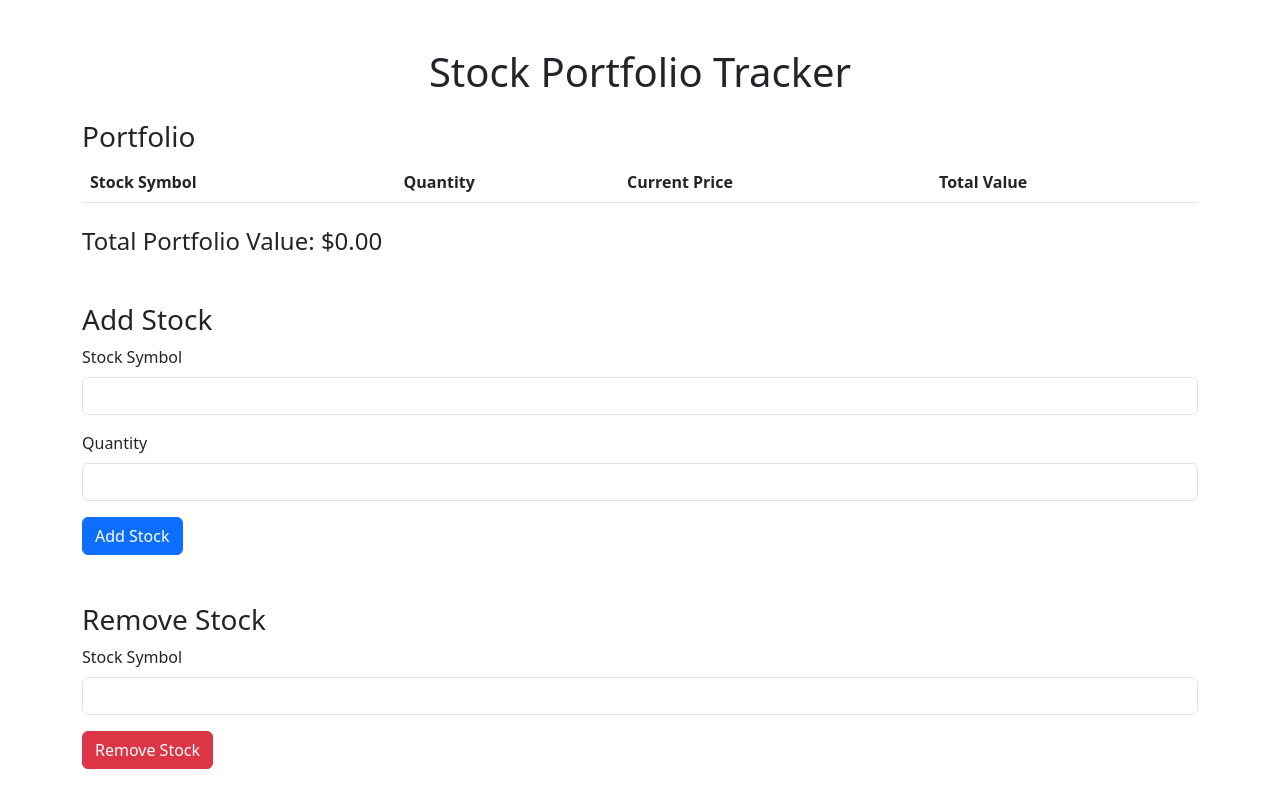
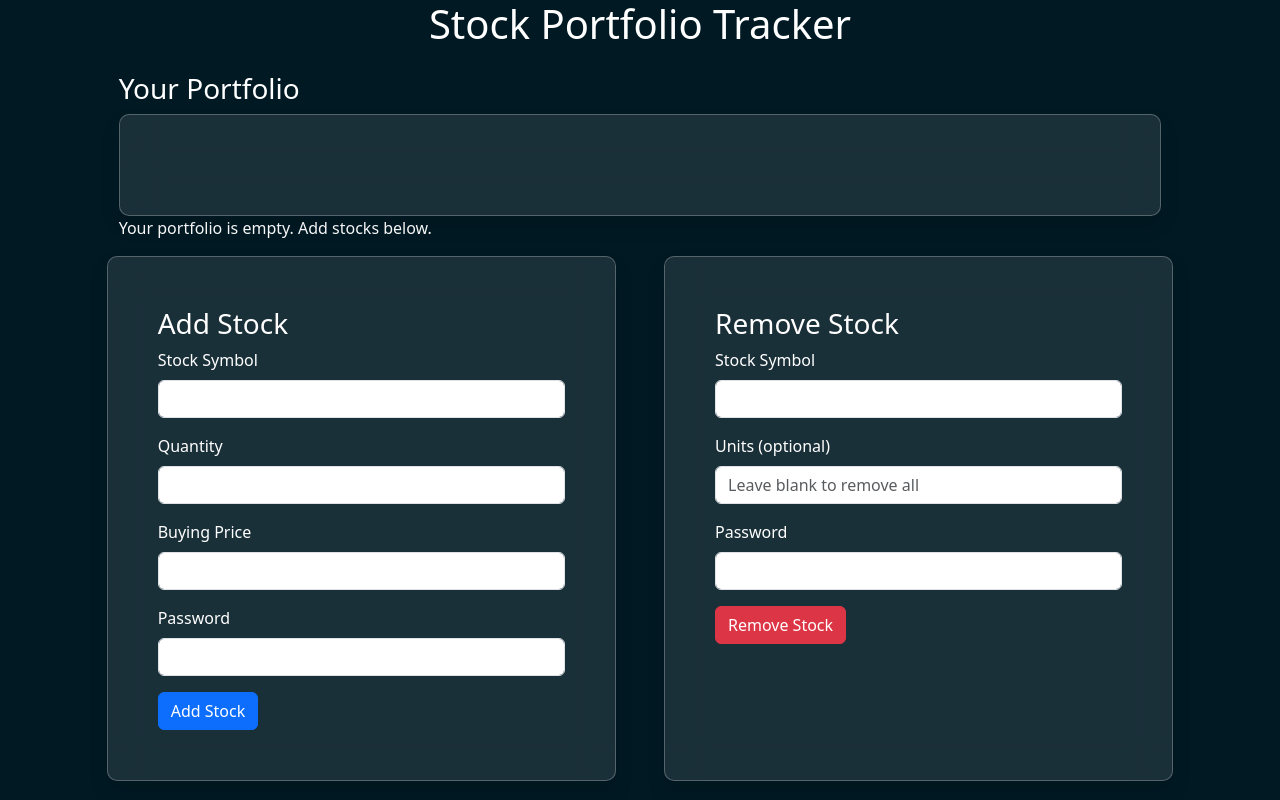
Before and after one commit to Tharvesh588/Codealpha_StockPortfolio-Tracker, a Flask app: page / in a window 1280 px wide. Run offline with Flask 3, Linux system fonts and the light colour scheme; lists and menus that the app fills with data are empty; some libraries are stand-ins or nearby versions.

Commit message:
Update Tracker

```diff
--- a/app.py
+++ b/app.py
@@ -1,64 +1,181 @@
-import requests
-from flask import Flask, render_template, request, redirect, url_for
+from flask import Flask, render_template, request, redirect, url_for, flash, Response
+import yfinance as yf
+import plotly.graph_objects as go
+import csv
+import io
+
 
 app = Flask(__name__)
+app.secret_key = "your_secret_key"
 
 # Initialize the portfolio
 portfolio = {}
 
-# Function to get real-time stock data
+# The password to authenticate actions
+PASSWORD = 'AdminPass'
+
+# Function to get real-time stock price using yfinance
 def get_stock_price(symbol):
     try:
-        # API key for Alpha Vantage
-        api_key = "CK23ZB6U6BDUBMKQ"
-        url = f"https://www.alphavantage.co/query?function=GLOBAL_QUOTE&symbol={symbol}&apikey={api_key}"
-        response = requests.get(url)
-        data = response.json()
-        if "Global Quote" in data:
-            price = float(data["Global Quote"]["05. price"])
-            return price
-        else:
-            return None
+        stock = yf.Ticker(symbol)
+        price = stock.history(period="1d")['Close'][0]
+        return price
     except Exception as e:
         print("Error fetching stock data:", e)
         return None
 
-# Flask routes
-@app.route('/')
-def index():
-    total_value = 0
-    portfolio_data = []
+# Function to get historical stock data using yfinance
+def get_stock_history(symbol):
+    try:
+        stock = yf.Ticker(symbol)
+        data = stock.history(period="1y")  # 1 year of historical data
+        return data
+    except Exception as e:
+        print("Error fetching stock history:", e)
+        return None
+
+
+@app.route('/export', methods=['GET'])
+def export_csv():
+    # Create a CSV in-memory
+    output = io.StringIO()
+    writer = csv.writer(output)
+
+    # Write headers
+    writer.writerow(['Stock Symbol', 'Quantity', 'Buying Price', 'Current Price', 'Value', 'Profit/Loss'])
+
+    # Write portfolio data
     for symbol, data in portfolio.items():
         current_price = get_stock_price(symbol)
         if current_price:
             stock_value = current_price * data['quantity']
+            profit_loss = (current_price - data['buying_price']) * data['quantity']
+            writer.writerow([
+                symbol,
+                data['quantity'],
+                data['buying_price'],
+                current_price,
+                stock_value,
+                profit_loss
+            ])
+
+    output.seek(0)  # Reset the pointer to the start of the file
+    return Response(
+        output,
+        mimetype="text/csv",
+        headers={"Content-Disposition": "attachment;filename=portfolio.csv"}
+    )
+
+
+# Route to display the portfolio and optionally a graph
+@app.route('/')
+def index():
+    total_value = 0
+    total_profit_loss = 0
+    portfolio_data = []
+
+    for symbol, data in portfolio.items():
+        current_price = get_stock_price(symbol)
+        if current_price:
+            stock_value = current_price * data['quantity']
+            profit_loss = (current_price - data['buying_price']) * data['quantity']
             total_value += stock_value
+            total_profit_loss += profit_loss
             portfolio_data.append({
                 'symbol': symbol,
                 'quantity': data['quantity'],
-                'price': current_price,
-                'value': stock_value
+                'buying_price': data['buying_price'],
+                'current_price': current_price,
+                'value': stock_value,
+                'profit_loss': profit_loss
             })
-    return render_template('index.html', portfolio=portfolio_data, total_value=total_value)
 
+    # Check if a symbol is passed for the graph
+    symbol = request.args.get("symbol")
+    graph_html = None
+    if symbol:
+        history = get_stock_history(symbol)
+        if history is not None and not history.empty:
+            dates = history.index.strftime('%Y-%m-%d').tolist()
+            prices = history['Close'].tolist()
+
+            # Create the Plotly graph
+            fig = go.Figure()
+            fig.add_trace(go.Scatter(x=dates, y=prices, mode='lines', name=symbol))
+            fig.update_layout(
+                title=f"{symbol} Stock Price History",
+                xaxis_title="Date",
+                yaxis_title="Closing Price ($)",
+                template="plotly_dark"
+            )
+
+            # Convert the Plotly graph to HTML
+            graph_html = fig.to_html(full_html=False)
+        else:
+            flash(f"Could not fetch historical data for {symbol}.", "danger")
+
+    return render_template(
+        'index.html',
+        portfolio=portfolio_data,
+        total_value=total_value,
+        total_profit_loss=total_profit_loss,
+        graph_html=graph_html
+    )
+
+# Route to add stock with password verification
 @app.route('/add', methods=['POST'])
 def add_stock():
+    password = request.form.get('password')
+    if password != PASSWORD:
+        flash("Incorrect password.", "danger")
+        return redirect(url_for('index'))
+
     symbol = request.form['symbol'].upper()
     quantity = int(request.form['quantity'])
+    buying_price = float(request.form['buying_price'])
+
     price = get_stock_price(symbol)
     if price:
         if symbol in portfolio:
             portfolio[symbol]['quantity'] += quantity
+            portfolio[symbol]['buying_price'] = (
+                (portfolio[symbol]['buying_price'] * portfolio[symbol]['quantity']) + (buying_price * quantity)
+            ) / (portfolio[symbol]['quantity'] + quantity)
         else:
-            portfolio[symbol] = {'quantity': quantity, 'price': price}
+            portfolio[symbol] = {'quantity': quantity, 'buying_price': buying_price}
+        flash(f"Added {quantity} shares of {symbol} to your portfolio.", "success")
+    else:
+        flash(f"Invalid stock symbol: {symbol}", "danger")
     return redirect(url_for('index'))
 
+# Route to remove stock with password verification
 @app.route('/remove', methods=['POST'])
 def remove_stock():
+    password = request.form.get('password')
+    if password != PASSWORD:
+        flash("Incorrect password.", "danger")
+        return redirect(url_for('index'))
+
     symbol = request.form['symbol'].upper()
+    units = request.form.get('units')
+
     if symbol in portfolio:
-        del portfolio[symbol]
+        if units:
+            units_to_remove = int(units)
+            if portfolio[symbol]['quantity'] > units_to_remove:
+                portfolio[symbol]['quantity'] -= units_to_remove
+                flash(f"Removed {units_to_remove} units of {symbol} from your portfolio.", "success")
+            elif portfolio[symbol]['quantity'] == units_to_remove:
+                del portfolio[symbol]
+                flash(f"Removed all units of {symbol} from your portfolio.", "success")
+            else:
+                flash(f"Cannot remove {units_to_remove} units of {symbol} as you only have {portfolio[symbol]['quantity']} units.", "danger")
+        else:
+            del portfolio[symbol]
+            flash(f"Removed {symbol} from your portfolio.", "success")
+    else:
+        flash(f"Stock {symbol} not found in your portfolio.", "danger")
     return redirect(url_for('index'))
 
 if __name__ == '__main__':
-    app.run(debug=True)
+    app.run(debug=True, port=1397, host='0.0.0.0')
--- a/requirements.txt
+++ b/requirements.txt
@@ -1,2 +1,4 @@
 flask
 requests
+yfinance
+plotly
--- a/templates/index.html
+++ b/templates/index.html
@@ -1,23 +1,73 @@
 <!DOCTYPE html>
 <html lang="en">
+
 <head>
     <meta charset="UTF-8">
     <meta name="viewport" content="width=device-width, initial-scale=1.0">
     <title>Stock Portfolio Tracker</title>
     <link rel="stylesheet" href="https://cdn.jsdelivr.net/npm/bootstrap@5.3.0/dist/css/bootstrap.min.css">
+    <script src="https://cdn.plot.ly/plotly-latest.min.js"></script>
+    <style>
+        body {
+            background: #001923;
+            color: #fff;
+        }
+
+        .box {
+            padding: 50px;
+            box-shadow: 0 10px 20px rgba(0, 0, 0, .1);
+            background: rgba(255, 255, 255, 0.1);
+            backdrop-filter: blur(20px);
+            border: 1px solid rgba(255, 255, 255, 0.25);
+            border-radius: 10px;
+        }
+    </style>
 </head>
+
 <body>
-    <div class="container mt-5">
+    <div class="container col-md-10">
         <h1 class="text-center">Stock Portfolio Tracker</h1>
+
+        {% with messages = get_flashed_messages(with_categories=True) %}
+        {% if messages %}
+        <div class="mt-3">
+            {% for category, message in messages %}
+            <div class="alert alert-{{ category }} alert-dismissible fade show" role="alert">
+                {{ message }}
+                <button type="button" class="btn-close" data-bs-dismiss="alert" aria-label="Close"></button>
+            </div>
+            {% endfor %}
+        </div>
+        {% endif %}
+        {% endwith %}
+
         <div class="mt-4">
-            <h3>Portfolio</h3>
-            <table class="table table-striped">
-                <thead>
+            <h3>Your Portfolio</h3>
+            <div class="graph box">
+                {% if graph_html %}
+                <div class="mt-5">
+                    <h3>Stock Price History</h3>
+                    <div id="graph-container" class="_5">
+                        {{ graph_html|safe }}
+                    </div>
+                    <div class="mt-5">
+                        <h3>Export Portfolio</h3>
+                        <a href="{{ url_for('export_csv') }}" class="btn btn-success">Export</a>
+                    </div>
+                </div>
+                {% endif %}
+            </div>
+            {% if portfolio %}
+            <table class="table table-bordered table-hover">
+                <thead class="table-dark">
                     <tr>
                         <th>Stock Symbol</th>
                         <th>Quantity</th>
+                        <th>Buying Price</th>
                         <th>Current Price</th>
                         <th>Total Value</th>
+                        <th>Profit/Loss</th>
+                        <th>Actions</th>
                     </tr>
                 </thead>
                 <tbody>
@@ -25,15 +75,26 @@
                     <tr>
                         <td>{{ stock.symbol }}</td>
                         <td>{{ stock.quantity }}</td>
-                        <td>${{ "%.2f" | format(stock.price) }}</td>
+                        <td>${{ "%.2f" | format(stock.buying_price) }}</td>
+                        <td>${{ "%.2f" | format(stock.current_price) }}</td>
                         <td>${{ "%.2f" | format(stock.value) }}</td>
+                        <td class="{{ 'text-success' if stock.profit_loss >= 0 else 'text-danger' }}">
+                            ${{ "%.2f" | format(stock.profit_loss) }}
+                        </td>
+                        <td>
+                            <a href="{{ url_for('index', symbol=stock.symbol) }}" class="btn btn-sm btn-info">View
+                                Graph</a>
+                        </td>
                     </tr>
                     {% endfor %}
                 </tbody>
             </table>
-            <h4 class="mt-4">Total Portfolio Value: ${{ "%.2f" | format(total_value) }}</h4>
+            {% else %}
+            <p>Your portfolio is empty. Add stocks below.</p>
+            {% endif %}
         </div>
-        <div class="mt-5">
+        <div class="row gap-5">
+            <div class="col box">
                 <h3>Add Stock</h3>
                 <form action="{{ url_for('add_stock') }}" method="POST">
                     <div class="mb-3">
@@ -44,20 +105,101 @@
                         <label for="quantity" class="form-label">Quantity</label>
                         <input type="number" class="form-control" id="quantity" name="quantity" required>
                     </div>
+                    <div class="mb-3">
+                        <label for="buying_price" class="form-label">Buying Price</label>
+                        <input type="number" step="0.01" class="form-control" id="buying_price" name="buying_price"
+                            required>
+                    </div>
+                    <div class="mb-3">
+                        <label for="password" class="form-label">Password</label>
+                        <input type="password" class="form-control" id="password" name="password" required>
+                    </div>
                     <button type="submit" class="btn btn-primary">Add Stock</button>
                 </form>
             </div>
-        <div class="mt-5">
+
+            <div class="col box">
                 <h3>Remove Stock</h3>
                 <form action="{{ url_for('remove_stock') }}" method="POST">
                     <div class="mb-3">
                         <label for="symbol" class="form-label">Stock Symbol</label>
                         <input type="text" class="form-control" id="symbol" name="symbol" required>
                     </div>
+                    <div class="mb-3">
+                        <label for="units" class="form-label">Units (optional)</label>
+                        <input type="number" class="form-control" id="units" name="units"
+                            placeholder="Leave blank to remove all">
+                    </div>
+                    <div class="mb-3">
+                        <label for="password" class="form-label">Password</label>
+                        <input type="password" class="form-control" id="password" name="password" required>
+                    </div>
                     <button type="submit" class="btn btn-danger">Remove Stock</button>
                 </form>
             </div>
         </div>
 
+
+
+    </div>
+
+    <script src="https://cdn.jsdelivr.net/npm/bootstrap@5.3.0/dist/js/bootstrap.bundle.min.js"></script>
+    <script>
+        setTimeout(function () {
+            window.location.reload(1);
+        }, 60000);
+
+        // Save portfolio to local storage
+        function savePortfolio(portfolio) {
+            localStorage.setItem('portfolio', JSON.stringify(portfolio));
+        }
+
+        // Load portfolio from local storage
+        function loadPortfolio() {
+            const storedPortfolio = localStorage.getItem('portfolio');
+            return storedPortfolio ? JSON.parse(storedPortfolio) : {};
+        }
+
+        // Example: Add stock to portfolio and save
+        function addStock(symbol, quantity, buyingPrice) {
+            let portfolio = loadPortfolio();
+            if (portfolio[symbol]) {
+                portfolio[symbol].quantity += quantity;
+                portfolio[symbol].buyingPrice =
+                    ((portfolio[symbol].buyingPrice * portfolio[symbol].quantity) + (buyingPrice * quantity))
+                    / (portfolio[symbol].quantity + quantity);
+            } else {
+                portfolio[symbol] = { quantity, buyingPrice };
+            }
+            savePortfolio(portfolio);
+        }
+
+        // Example: Remove stock from portfolio and save
+        function removeStock(symbol, units = null) {
+            let portfolio = loadPortfolio();
+            if (portfolio[symbol]) {
+                if (units) {
+                    if (portfolio[symbol].quantity > units) {
+                        portfolio[symbol].quantity -= units;
+                    } else {
+                        delete portfolio[symbol];
+                    }
+                } else {
+                    delete portfolio[symbol];
+                }
+                savePortfolio(portfolio);
+            }
+        }
+
+        // Example: Usage
+        document.addEventListener("DOMContentLoaded", function () {
+            // Initialize portfolio on page load
+            let portfolio = loadPortfolio();
+            console.log("Loaded Portfolio:", portfolio);
+        });
+
+
+    </script>
 </body>
+
 </html>
```
Lines whose indentation alone changed are shown as unchanged.
